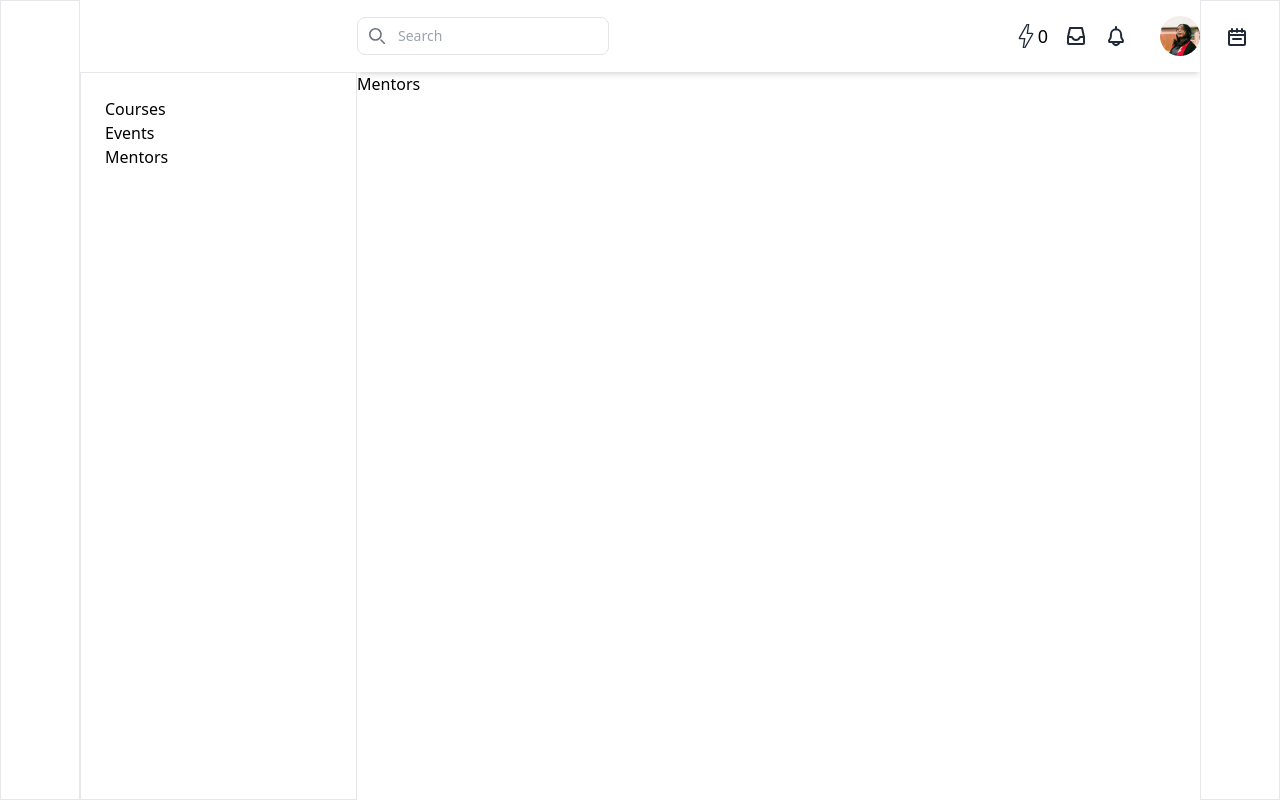
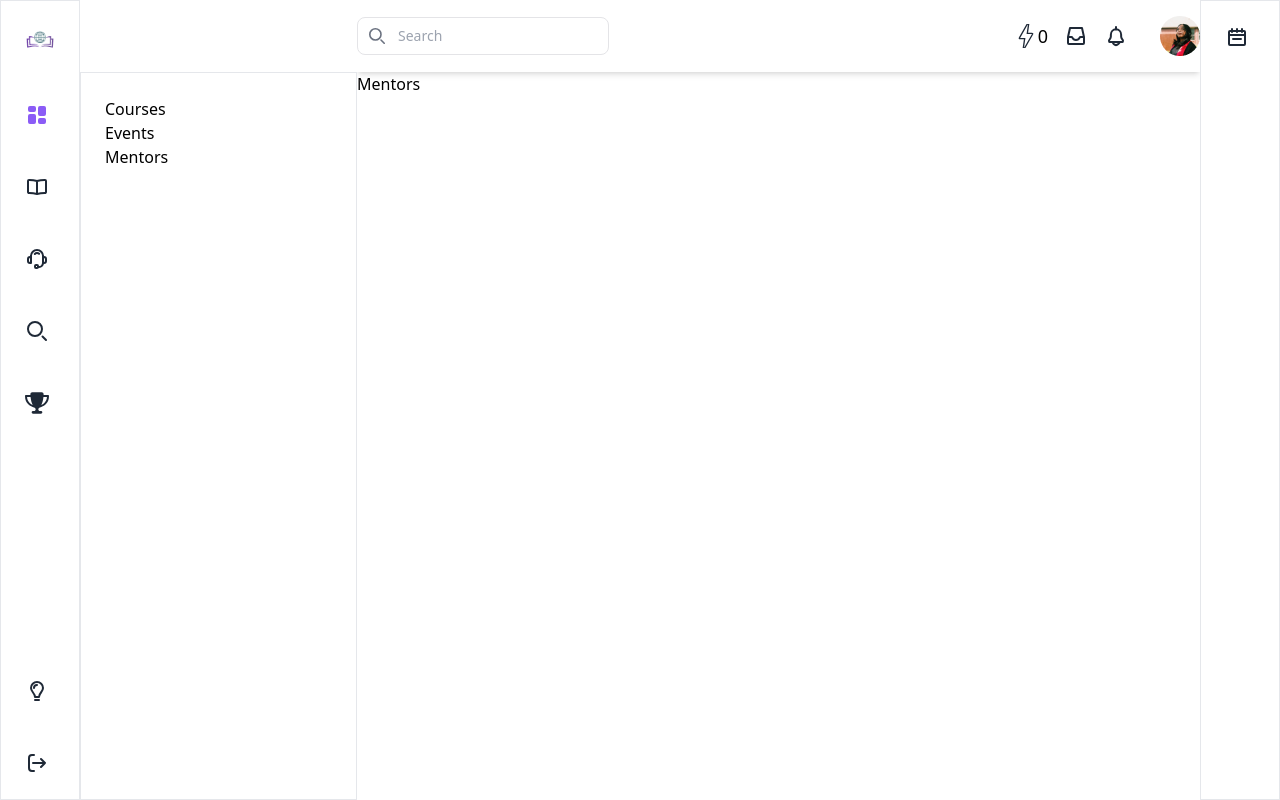
Before and after one commit to FevenSeyfu/Learnovation-by-innov8ors, a React (Vite) app in the folder Frontend/: page /dashboard/explore/mentors in a window 1280 px wide. Built offline with nearby package versions, Linux system fonts and the light colour scheme.

Commit message:
added content and stylization to LeftSideBar
This includes for light and dark mode.
Note: links lead to dashboard at the moment

```diff
--- a/Frontend/src/components/Dashboard/Sidebar/LeftSideBar.jsx
+++ b/Frontend/src/components/Dashboard/Sidebar/LeftSideBar.jsx
@@ -1,77 +1,95 @@
 // eslint-disable-next-line no-unused-vars
 import React from "react";
 import { Link } from "react-router-dom";
+import Logo from "../../../assets/images/SimpleLogo.png";;
 
 const LeftSideBar = () => {
   return (
-//     <aside id="default-sidebar" class="fixed top-0 left-0 z-40 w-64 h-screen transition-transform -translate-x-full sm:translate-x-0" aria-label="Sidebar">
-//     <div class="h-full px-3 py-4 overflow-y-auto bg-gray-50 dark:bg-gray-800">
-//        <ul class="space-y-2 font-medium">
-//           <li>
-//              <a href="#" class="flex items-center p-2 text-gray-900 rounded-lg dark:text-white hover:bg-gray-100 dark:hover:bg-gray-700 group">
-//                 <svg class="w-5 h-5 text-gray-500 transition duration-75 dark:text-gray-400 group-hover:text-gray-900 dark:group-hover:text-white" aria-hidden="true" xmlns="http://www.w3.org/2000/svg" fill="currentColor" viewBox="0 0 22 21">
-//                    <path d="M16.975 11H10V4.025a1 1 0 0 0-1.066-.998 8.5 8.5 0 1 0 9.039 9.039.999.999 0 0 0-1-1.066h.002Z"/>
-//                    <path d="M12.5 0c-.157 0-.311.01-.565.027A1 1 0 0 0 11 1.02V10h8.975a1 1 0 0 0 1-.935c.013-.188.028-.374.028-.565A8.51 8.51 0 0 0 12.5 0Z"/>
-//                 </svg>
-//                 <span class="ms-3">Dashboard</span>
-//              </a>
-//           </li>
-//           <li>
-//              <a href="#" class="flex items-center p-2 text-gray-900 rounded-lg dark:text-white hover:bg-gray-100 dark:hover:bg-gray-700 group">
-//                 <svg class="flex-shrink-0 w-5 h-5 text-gray-500 transition duration-75 dark:text-gray-400 group-hover:text-gray-900 dark:group-hover:text-white" aria-hidden="true" xmlns="http://www.w3.org/2000/svg" fill="currentColor" viewBox="0 0 18 18">
-//                    <path d="M6.143 0H1.857A1.857 1.857 0 0 0 0 1.857v4.286C0 7.169.831 8 1.857 8h4.286A1.857 1.857 0 0 0 8 6.143V1.857A1.857 1.857 0 0 0 6.143 0Zm10 0h-4.286A1.857 1.857 0 0 0 10 1.857v4.286C10 7.169 10.831 8 11.857 8h4.286A1.857 1.857 0 0 0 18 6.143V1.857A1.857 1.857 0 0 0 16.143 0Zm-10 10H1.857A1.857 1.857 0 0 0 0 11.857v4.286C0 17.169.831 18 1.857 18h4.286A1.857 1.857 0 0 0 8 16.143v-4.286A1.857 1.857 0 0 0 6.143 10Zm10 0h-4.286A1.857 1.857 0 0 0 10 11.857v4.286c0 1.026.831 1.857 1.857 1.857h4.286A1.857 1.857 0 0 0 18 16.143v-4.286A1.857 1.857 0 0 0 16.143 10Z"/>
-//                 </svg>
-//                 <span class="flex-1 ms-3 whitespace-nowrap">Kanban</span>
-//                 <span class="inline-flex items-center justify-center px-2 ms-3 text-sm font-medium text-gray-800 bg-gray-100 rounded-full dark:bg-gray-700 dark:text-gray-300">Pro</span>
-//              </a>
-//           </li>
-//           <li>
-//              <a href="#" class="flex items-center p-2 text-gray-900 rounded-lg dark:text-white hover:bg-gray-100 dark:hover:bg-gray-700 group">
-//                 <svg class="flex-shrink-0 w-5 h-5 text-gray-500 transition duration-75 dark:text-gray-400 group-hover:text-gray-900 dark:group-hover:text-white" aria-hidden="true" xmlns="http://www.w3.org/2000/svg" fill="currentColor" viewBox="0 0 20 20">
-//                    <path d="m17.418 3.623-.018-.008a6.713 6.713 0 0 0-2.4-.569V2h1a1 1 0 1 0 0-2h-2a1 1 0 0 0-1 1v2H9.89A6.977 6.977 0 0 1 12 8v5h-2V8A5 5 0 1 0 0 8v6a1 1 0 0 0 1 1h8v4a1 1 0 0 0 1 1h2a1 1 0 0 0 1-1v-4h6a1 1 0 0 0 1-1V8a5 5 0 0 0-2.582-4.377ZM6 12H4a1 1 0 0 1 0-2h2a1 1 0 0 1 0 2Z"/>
-//                 </svg>
-//                 <span class="flex-1 ms-3 whitespace-nowrap">Inbox</span>
-//                 <span class="inline-flex items-center justify-center w-3 h-3 p-3 ms-3 text-sm font-medium text-blue-800 bg-blue-100 rounded-full dark:bg-blue-900 dark:text-blue-300">3</span>
-//              </a>
-//           </li>
-//           <li>
-//              <a href="#" class="flex items-center p-2 text-gray-900 rounded-lg dark:text-white hover:bg-gray-100 dark:hover:bg-gray-700 group">
-//                 <svg class="flex-shrink-0 w-5 h-5 text-gray-500 transition duration-75 dark:text-gray-400 group-hover:text-gray-900 dark:group-hover:text-white" aria-hidden="true" xmlns="http://www.w3.org/2000/svg" fill="currentColor" viewBox="0 0 20 18">
-//                    <path d="M14 2a3.963 3.963 0 0 0-1.4.267 6.439 6.439 0 0 1-1.331 6.638A4 4 0 1 0 14 2Zm1 9h-1.264A6.957 6.957 0 0 1 15 15v2a2.97 2.97 0 0 1-.184 1H19a1 1 0 0 0 1-1v-1a5.006 5.006 0 0 0-5-5ZM6.5 9a4.5 4.5 0 1 0 0-9 4.5 4.5 0 0 0 0 9ZM8 10H5a5.006 5.006 0 0 0-5 5v2a1 1 0 0 0 1 1h11a1 1 0 0 0 1-1v-2a5.006 5.006 0 0 0-5-5Z"/>
-//                 </svg>
-//                 <span class="flex-1 ms-3 whitespace-nowrap">Users</span>
-//              </a>
-//           </li>
-//           <li>
-//              <a href="#" class="flex items-center p-2 text-gray-900 rounded-lg dark:text-white hover:bg-gray-100 dark:hover:bg-gray-700 group">
-//                 <svg class="flex-shrink-0 w-5 h-5 text-gray-500 transition duration-75 dark:text-gray-400 group-hover:text-gray-900 dark:group-hover:text-white" aria-hidden="true" xmlns="http://www.w3.org/2000/svg" fill="currentColor" viewBox="0 0 18 20">
-//                    <path d="M17 5.923A1 1 0 0 0 16 5h-3V4a4 4 0 1 0-8 0v1H2a1 1 0 0 0-1 .923L.086 17.846A2 2 0 0 0 2.08 20h13.84a2 2 0 0 0 1.994-2.153L17 5.923ZM7 9a1 1 0 0 1-2 0V7h2v2Zm0-5a2 2 0 1 1 4 0v1H7V4Zm6 5a1 1 0 1 1-2 0V7h2v2Z"/>
-//                 </svg>
-//                 <span class="flex-1 ms-3 whitespace-nowrap">Products</span>
-//              </a>
-//           </li>
-//           <li>
-//              <a href="#" class="flex items-center p-2 text-gray-900 rounded-lg dark:text-white hover:bg-gray-100 dark:hover:bg-gray-700 group">
-//                 <svg class="flex-shrink-0 w-5 h-5 text-gray-500 transition duration-75 dark:text-gray-400 group-hover:text-gray-900 dark:group-hover:text-white" aria-hidden="true" xmlns="http://www.w3.org/2000/svg" fill="none" viewBox="0 0 18 16">
-//                    <path stroke="currentColor" stroke-linecap="round" stroke-linejoin="round" stroke-width="2" d="M1 8h11m0 0L8 4m4 4-4 4m4-11h3a2 2 0 0 1 2 2v10a2 2 0 0 1-2 2h-3"/>
-//                 </svg>
-//                 <span class="flex-1 ms-3 whitespace-nowrap">Sign In</span>
-//              </a>
-//           </li>
-//           <li>
-//              <a href="#" class="flex items-center p-2 text-gray-900 rounded-lg dark:text-white hover:bg-gray-100 dark:hover:bg-gray-700 group">
-//                 <svg class="flex-shrink-0 w-5 h-5 text-gray-500 transition duration-75 dark:text-gray-400 group-hover:text-gray-900 dark:group-hover:text-white" aria-hidden="true" xmlns="http://www.w3.org/2000/svg" fill="currentColor" viewBox="0 0 20 20">
-//                    <path d="M5 5V.13a2.96 2.96 0 0 0-1.293.749L.879 3.707A2.96 2.96 0 0 0 .13 5H5Z"/>
-//                    <path d="M6.737 11.061a2.961 2.961 0 0 1 .81-1.515l6.117-6.116A4.839 4.839 0 0 1 16 2.141V2a1.97 1.97 0 0 0-1.933-2H7v5a2 2 0 0 1-2 2H0v11a1.969 1.969 0 0 0 1.933 2h12.134A1.97 1.97 0 0 0 16 18v-3.093l-1.546 1.546c-.413.413-.94.695-1.513.81l-3.4.679a2.947 2.947 0 0 1-1.85-.227 2.96 2.96 0 0 1-1.635-3.257l.681-3.397Z"/>
-//                    <path d="M8.961 16a.93.93 0 0 0 .189-.019l3.4-.679a.961.961 0 0 0 .49-.263l6.118-6.117a2.884 2.884 0 0 0-4.079-4.078l-6.117 6.117a.96.96 0 0 0-.263.491l-.679 3.4A.961.961 0 0 0 8.961 16Zm7.477-9.8a.958.958 0 0 1 .68-.281.961.961 0 0 1 .682 1.644l-.315.315-1.36-1.36.313-.318Zm-5.911 5.911 4.236-4.236 1.359 1.359-4.236 4.237-1.7.339.341-1.699Z"/>
-//                 </svg>
-//                 <span class="flex-1 ms-3 whitespace-nowrap">Sign Up</span>
-//              </a>
-//           </li>
-//        </ul>
-//     </div>
-//  </aside>
-<div className="h-screen border"></div>
+    <div class="grid h-screen grid-rows-6 dark:bg-gray-900 dark:text-white border">
+      <div class="sidebar row-span-6">
+        <ul>
+          <li>
+            <div className="p-6">
+              <img src={Logo} alt="Learnnovation Academy Logo" className="" />
+            </div>
+          </li>
+
+          <li>
+            <div className="p-6">
+              <Link to="/dashboard" className="flex items-center">
+                <svg class="w-6 h-6 text-violet-500 dark:text-pink-500" aria-hidden="true" xmlns="http://www.w3.org/2000/svg" width="24" height="24" fill="currentColor" viewBox="0 0 24 24">
+                  <path d="M5 3a2 2 0 0 0-2 2v2a2 2 0 0 0 2 2h4a2 2 0 0 0 2-2V5a2 2 0 0 0-2-2H5Zm14 18a2 2 0 0 0 2-2v-2a2 2 0 0 0-2-2h-4a2 2 0 0 0-2 2v2a2 2 0 0 0 2 2h4ZM5 11a2 2 0 0 0-2 2v6a2 2 0 0 0 2 2h4a2 2 0 0 0 2-2v-6a2 2 0 0 0-2-2H5Zm14 2a2 2 0 0 0 2-2V5a2 2 0 0 0-2-2h-4a2 2 0 0 0-2 2v6a2 2 0 0 0 2 2h4Z"/>
+                </svg>
+              </Link>
+            </div>
+          </li>
+
+          <li>
+            <div className="p-6">
+              <Link to="/dashboard" className="flex items-center">
+                <svg class="w-6 h-6 text-gray-800 dark:text-white" aria-hidden="true" xmlns="http://www.w3.org/2000/svg" width="24" height="24" fill="none" viewBox="0 0 24 24">
+                  <path stroke="currentColor" stroke-linecap="round" stroke-linejoin="round" stroke-width="2" d="M12 6.03v13m0-13c-2.819-.831-4.715-1.076-8.029-1.023A.99.99 0 0 0 3 6v11c0 .563.466 1.014 1.03 1.007 3.122-.043 5.018.212 7.97 1.023m0-13c2.819-.831 4.715-1.076 8.029-1.023A.99.99 0 0 1 21 6v11c0 .563-.466 1.014-1.03 1.007-3.122-.043-5.018.212-7.97 1.023"/>
+                </svg>
+              </Link>
+            </div>
+          </li>
+
+          <li>
+            <div className="p-6">
+              <Link to="/dashboard" className="flex items-center">
+                <svg class="w-6 h-6 text-gray-800 dark:text-white" aria-hidden="true" xmlns="http://www.w3.org/2000/svg" width="24" height="24" fill="none" viewBox="0 0 24 24">
+                  <path stroke="currentColor" stroke-linecap="round" stroke-linejoin="round" stroke-width="2" d="M14.079 6.839a3 3 0 0 0-4.255.1M13 20h1.083A3.916 3.916 0 0 0 18 16.083V9A6 6 0 1 0 6 9v7m7 4v-1a1 1 0 0 0-1-1h-1a1 1 0 0 0-1 1v1a1 1 0 0 0 1 1h1a1 1 0 0 0 1-1Zm-7-4v-6H5a2 2 0 0 0-2 2v2a2 2 0 0 0 2 2h1Zm12-6h1a2 2 0 0 1 2 2v2a2 2 0 0 1-2 2h-1v-6Z"/>
+                </svg>
+              </Link>
+            </div>
+          </li>
+
+          <li>
+            <div className="p-6">
+              <Link to="/dashboard" className="flex items-center">
+                <svg class="w-6 h-6 text-gray-800 dark:text-white" aria-hidden="true" xmlns="http://www.w3.org/2000/svg" width="24" height="24" fill="none" viewBox="0 0 24 24">
+                  <path stroke="currentColor" stroke-linecap="round" stroke-width="2" d="m21 21-3.5-3.5M17 10a7 7 0 1 1-14 0 7 7 0 0 1 14 0Z"/>
+                </svg>
+              </Link>
+            </div>
+          </li>
+
+          <li>
+            <div className="p-6">
+              <Link to="/dashboard" className="flex items-center">
+              <svg class="w-6 h-6 text-gray-800 dark:text-white fill-gray-800 dark:fill-white" xmlns="http://www.w3.org/2000/svg" viewBox="0 0 576 512">
+                <path d="M400 0H176c-26.5 0-48.1 21.8-47.1 48.2c.2 5.3 .4 10.6 .7 15.8H24C10.7 64 0 74.7 0 88c0 92.6 33.5 157 78.5 200.7c44.3 43.1 98.3 64.8 138.1 75.8c23.4 6.5 39.4 26 39.4 45.6c0 20.9-17 37.9-37.9 37.9H192c-17.7 0-32 14.3-32 32s14.3 32 32 32H384c17.7 0 32-14.3 32-32s-14.3-32-32-32H357.9C337 448 320 431 320 410.1c0-19.6 15.9-39.2 39.4-45.6c39.9-11 93.9-32.7 138.2-75.8C542.5 245 576 180.6 576 88c0-13.3-10.7-24-24-24H446.4c.3-5.2 .5-10.4 .7-15.8C448.1 21.8 426.5 0 400 0zM48.9 112h84.4c9.1 90.1 29.2 150.3 51.9 190.6c-24.9-11-50.8-26.5-73.2-48.3c-32-31.1-58-76-63-142.3zM464.1 254.3c-22.4 21.8-48.3 37.3-73.2 48.3c22.7-40.3 42.8-100.5 51.9-190.6h84.4c-5.1 66.3-31.1 111.2-63 142.3z"/>
+              </svg>
+              </Link>
+            </div>
+          </li>
+        </ul>
+      </div>
+      <div class="sidebar h-fit w-full">
+        <ul className="bottom-0">
+          <li>
+            <div className="p-6">
+              <Link to="/dashboard" className="flex items-center">
+                <svg class="w-6 h-6 text-gray-800 dark:text-white" aria-hidden="true" xmlns="http://www.w3.org/2000/svg" width="24" height="24" fill="none" viewBox="0 0 24 24">
+                  <path stroke="currentColor" stroke-linecap="round" stroke-linejoin="round" stroke-width="2" d="M9 9a3 3 0 0 1 3-3m-2 15h4m0-3c0-4.1 4-4.9 4-9A6 6 0 1 0 6 9c0 4 4 5 4 9h4Z"/>
+                </svg>
+              </Link>
+            </div>
+          </li>
+
+          <li>
+            <div className="p-6">
+              <Link to="/" className="flex items-center">
+                <svg class="w-6 h-6 text-gray-800 dark:text-white" aria-hidden="true" xmlns="http://www.w3.org/2000/svg" width="24" height="24" fill="none" viewBox="0 0 24 24">
+                  <path stroke="currentColor" stroke-linecap="round" stroke-linejoin="round" stroke-width="2" d="M20 12H8m12 0-4 4m4-4-4-4M9 4H7a3 3 0 0 0-3 3v10a3 3 0 0 0 3 3h2"/>
+                </svg>
+              </Link>
+            </div>
+          </li>
+        </ul>
+      </div>
+    </div>
+
   );
 
 };
```
